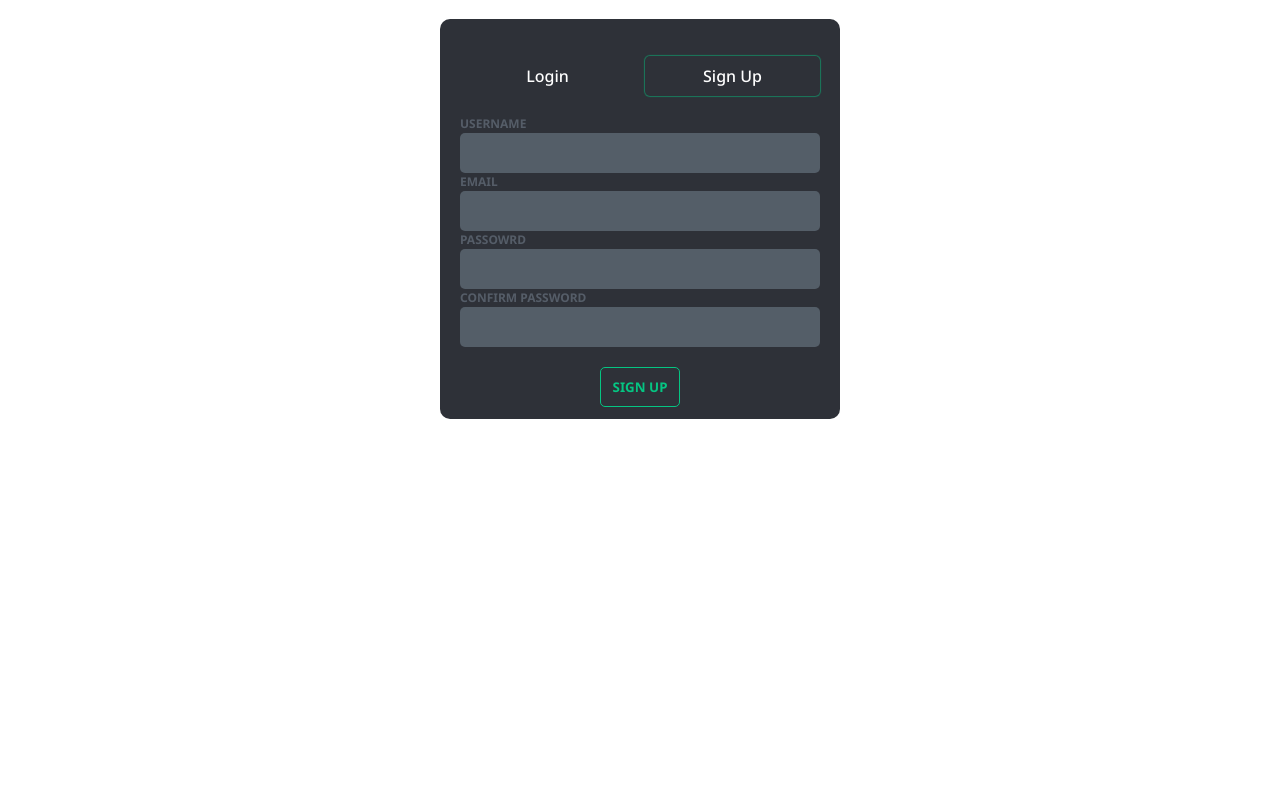
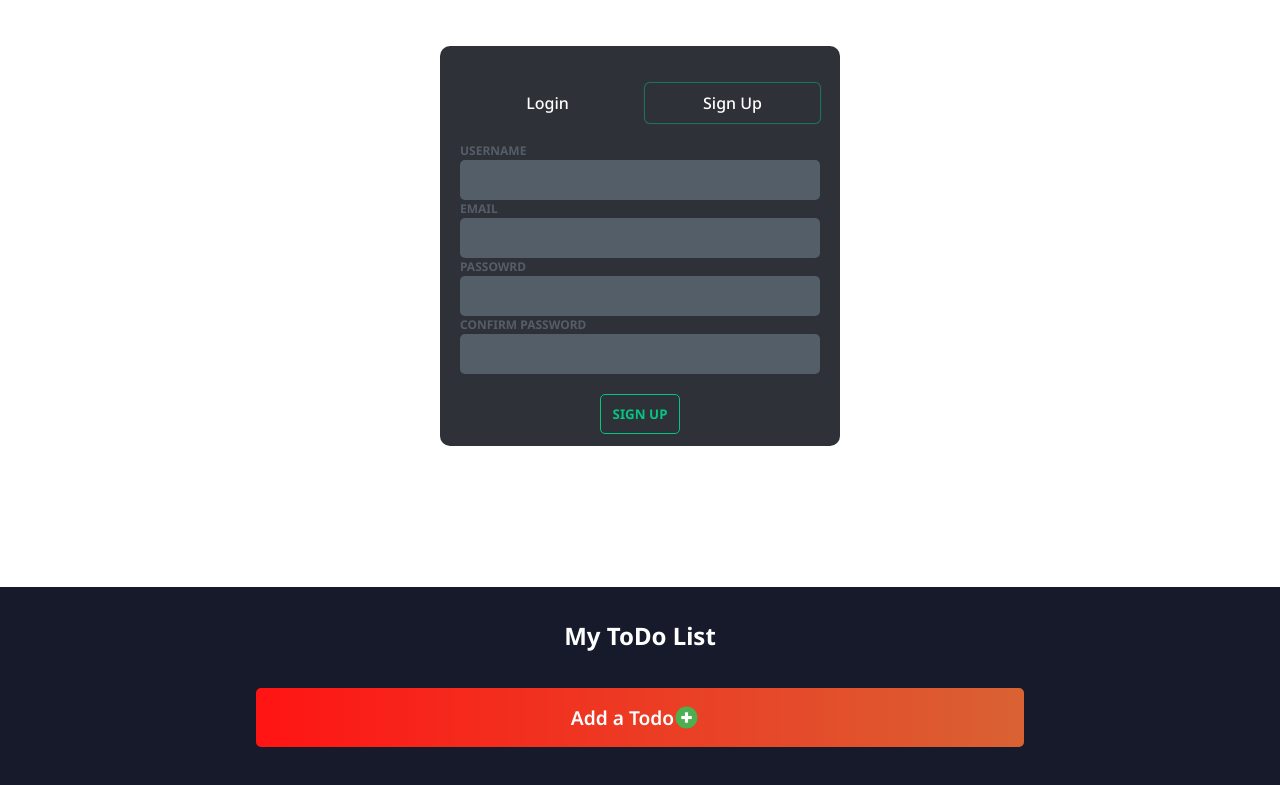
Before and after one commit to agnivg/To-do-list, a React (Create React App) app in the folder frontend/: page / in a window 1280 px wide. Shown: the part 213-998 px from the top of the page. Before the commit the page ends 800 px from the top, so only its background shows below. Built offline with nearby package versions, Linux system fonts and the light colour scheme.

Commit message:
Basic structure of the TODO App along  with Delete and Strike through feature

```diff
--- a/frontend/package.json
+++ b/frontend/package.json
@@ -8,6 +8,7 @@
     "@testing-library/user-event": "^13.5.0",
     "react": "^18.2.0",
     "react-dom": "^18.2.0",
+    "react-icons": "^4.7.1",
     "react-router-dom": "^6.7.0",
     "react-scripts": "5.0.1",
     "web-vitals": "^2.1.4"
--- a/frontend/src/App.css
+++ b/frontend/src/App.css
@@ -1,3 +1,151 @@
-*{
+
+* {
+    box-sizing: border-box;
     margin: 0;
-}
+    padding: 0;
+    font-family: 'Trebuchet MS', 'Lucida Sans Unicode', 'Lucida Grande',
+      'Lucida Sans', Arial, sans-serif;
+  }
+
+
+  .todo-app {
+    display: flex;
+    flex-direction: column;
+    justify-content: start;
+
+    min-height: 100vh;
+    background: #161a2b;
+    text-align: center;
+
+
+    padding-bottom: 32px;
+  }
+
+  h1 {
+    margin: 32px 0;
+    color: #fff;
+    font-size: 24px;
+  }
+
+  .complete {
+    text-decoration: line-through;
+    /* opacity: 0.4; */
+  }
+
+  .todo-form {
+    margin-bottom: 32px;
+  }
+
+  .todo-input {
+    display: flex;
+    justify-content: center;
+    align-items: center;
+    margin: 4px auto;
+    color: #fff;
+    font-weight: 600;
+   font-size: larger;
+    background: linear-gradient(
+      90deg,
+      rgb(255, 20, 20) 0%,
+      rgb(217, 98, 51) 100%
+    );
+
+    padding: 16px;
+    border-radius: 5px;
+    width: 60%;
+    cursor: pointer;
+  }
+
+  .todo-input::placeholder {
+    color: #e2e2e2;
+  }
+
+  .todo-button {
+   display: flex;
+    font-size: 25px;
+
+    cursor: pointer;
+    margin-right: 10px;
+    color: #fff;
+  }
+
+  .todo-input.edit {
+    border: 2px solid #149fff;
+  }
+
+  .todo-button.edit {
+    background: linear-gradient(
+      90deg,
+      rgba(20, 159, 255, 1) 0%,
+      rgba(17, 122, 255, 1) 100%
+    );
+    padding: 16px 22px;
+  }
+
+  .todo-container {
+    display: flex;
+    flex-direction: row;
+    position: relative;
+  }
+
+  .todo-row {
+     display:flex;
+    justify-content:space-between;
+    align-items:flex-start;
+    margin: 4px auto;
+    color: #fff;
+    background: linear-gradient(
+      90deg,
+      rgb(20, 255, 24) 0%,
+      rgb(17, 255, 84) 100%
+    );
+
+    padding: 16px;
+    border-radius: 5px;
+    width: 90%;
+  }
+
+  .todo-row:nth-child(4n + 1) {
+    background: linear-gradient(
+      90deg,
+      rgba(93, 12, 255, 1) 0%,
+      rgba(155, 0, 250, 1) 100%
+    );
+  }
+
+  .todo-row:nth-child(4n + 2) {
+    background: linear-gradient(
+      90deg,
+      rgb(239, 124, 8) 0%,
+      rgb(246, 250, 0) 100%
+    );
+  }
+
+  .todo-row:nth-child(4n + 3) {
+    background: linear-gradient(
+      90deg,
+      rgba(20, 159, 255, 1) 0%,
+      rgba(17, 122, 255, 1) 100%
+    );
+  }
+
+  .icons {
+    display: flex;
+    align-items: center;
+    font-size: 24px;
+    cursor: pointer;
+  }
+
+  .delete-icon {
+    margin-right: 5px;
+    color: #fff;
+  }
+
+  .edit-icon {
+    color: #fff;
+  }
+
+  .tick-icon {
+    margin-right: 5px;
+    color: #fff;
+  }
--- a/frontend/src/App.js
+++ b/frontend/src/App.js
@@ -1,16 +1,20 @@
 import React from 'react'
 import LoginSignup from './pages/user/LoginSignup/LoginSignup';
 import Navbar from './components/Navbar/Navbar'
+import TodoList from "./components/ToDos/TodoList";
 import './App.css'
 
 function App() {
   console.log('App component is rendered')
   return (
     <>
-      <div className="App">
+       <div className="App">
       <Navbar/>
       <LoginSignup />
       </div>
+       <div className='todo-app'>
+      <TodoList />
+    </div>
     </>
   )
 }
--- /dev/null
+++ b/frontend/src/components/ToDos/Todo.js
@@ -0,0 +1,34 @@
+import React from 'react';
+
+import {  RiDeleteBin6Line } from 'react-icons/ri';
+import { TiEdit } from 'react-icons/ti';
+import { TbCheck } from "react-icons/tb";
+
+const Todo = ({ todos, completeTodo, removeTodo, updateTodo }) => {
+
+
+
+  return todos.map((todo, index) => (
+    <div
+      className={todo.isComplete ? 'todo-row complete' : 'todo-row'}
+      key={index}
+    >
+      <div >
+        <h1>{todo.text}</h1>
+        {todo.desc}
+      </div>
+      <div className='icons'>
+        <TbCheck title='Complete' className='tick-icon' key={todo.id} onClick={() => completeTodo(todo.id)}/>
+        <RiDeleteBin6Line title='Delete'
+          onClick={() => removeTodo(todo.id)}
+          className='delete-icon'
+        />
+        <TiEdit  title='Edit' className='edit-icon'
+        />
+
+      </div>
+    </div>
+  ));
+};
+
+export default Todo;
--- /dev/null
+++ b/frontend/src/components/ToDos/TodoForm.js
@@ -0,0 +1,105 @@
+import React, { useState, useEffect, useRef } from 'react';
+import { FcPlus } from "react-icons/fc";
+
+function TodoForm(props) {
+  const [input1, setInput1] = useState(props.edit ? props.edit.value : '');
+  const [input2, setInput2] = useState(props.edit ? props.edit.value : '');
+  const [input3, setInput3] = useState(props.edit ? props.edit.value : '');
+  const [input4, setInput4] = useState(props.edit ? props.edit.value : '');
+  const [isOpen, setIsOpen] = useState(false);
+  const inputRef = useRef(null);
+
+  useEffect(() => {
+    inputRef.current.focus();
+  });
+
+  const handleChange1 = e => {
+    setInput1(e.target.value);
+  };
+  const handleChange2 = e => {
+    setInput2(e.target.value);
+  };
+  const handleChange3 = e => {
+    setInput3(e.target.value);
+  };
+  const handleChange4 = e => {
+    setInput4(e.target.value);
+  };
+  const handleSubmit = e => {
+    e.preventDefault();
+    setIsOpen(false)
+    props.onSubmit({
+      id: Math.floor(Math.random() * 10000),
+      text: input1,
+      desc:input2,
+      type:input3,
+      date:input4
+    });
+    setInput1('');
+  };
+
+  const styles = {
+    modalContainer: {
+      position: 'fixed',
+      top: 0,
+      left: 0,
+      width: '100%',
+      height: '100%',
+      backgroundColor: 'rgba(0,0,0,0.4)',
+      display: 'flex',
+      justifyContent: 'center',
+      alignItems: 'center',
+    },
+    modalContent: {
+      backgroundColor: '#E0E0E0',
+      padding: 20,
+      border: '1px solid #888',
+      width: '40%',
+      height: '60%',
+      display: 'flex',
+      flexDirection: 'column',
+      alignItems: 'center',
+    },
+  };
+
+
+
+  return (
+    <form  className='todo-form'>
+       <>
+          <label
+            placeholder='Add a todo'
+
+            name='text'
+            className='todo-input '
+            ref={inputRef}
+            onClick={()=>setIsOpen(true)
+            }
+          >Add a Todo
+          <FcPlus  className='todo-button '/></label>
+
+          {isOpen && (
+        <div style={styles.modalContainer}>
+          <div style={styles.modalContent}>
+            <h3>Title:</h3>
+            <input type="text" onChange={handleChange1} required/>
+            <h3>Description:</h3>
+            <textarea onChange={handleChange2} required/>
+            <h3 >Type:</h3>
+            <select onChange={handleChange3} required>
+              <option value="team">Team</option>
+              <option value="personal">Personal</option>
+              <option value="professional">Professional</option>
+            </select>
+            <h3>Due Date:</h3>
+            <input type="date" onChange={handleChange4} required/>
+            <button onClick={handleSubmit}>Add</button>
+          </div>
+        </div>
+          )}
+          </>
+    </form>
+  );
+}
+
+export default TodoForm;
--- /dev/null
+++ b/frontend/src/components/ToDos/TodoList.js
@@ -0,0 +1,63 @@
+import React, { useState } from 'react';
+import TodoForm from './TodoForm';
+import Todo from './Todo';
+
+function TodoList() {
+  const [todos, setTodos] = useState([]);
+
+  const addTodo = todo => {
+    console.log(todo.text)
+    console.log(todo.desc)
+    console.log(todo.type)
+    console.log(todo.date)
+    if (!todo.text || /^\s*$/.test(todo.text) || !todo.desc ) {
+      return alert("Title and Description  are compulsory");
+    }
+
+    const newTodos = [todo, ...todos];
+
+    setTodos(newTodos);
+    console.log(...todos);
+  };
+
+  const updateTodo = (todoId, newValue) => {
+    if (!newValue.text || /^\s*$/.test(newValue.text)) {
+      return;
+    }
+
+    setTodos(prev => prev.map(item => (item.id === todoId ? newValue : item)));
+  };
+
+  const removeTodo = id => {
+    const removedArr = [...todos].filter(todo => todo.id !== id);
+
+    setTodos(removedArr);
+  };
+
+  const completeTodo = id => {
+    console.log("here id",id)
+    let updatedTodos = todos.map(todo => {
+      if (todo.id === id) {
+        todo.isComplete = !todo.isComplete;
+      }
+      return todo;
+    });
+    setTodos(updatedTodos);
+  };
+
+  return (
+    <>
+      <h1>My ToDo List</h1>
+      <TodoForm onSubmit={addTodo} />
+      <Todo
+        todos={todos}
+        completeTodo={completeTodo}
+        removeTodo={removeTodo}
+        updateTodo={updateTodo}
+
+      />
+    </>
+  );
+}
+
+export default TodoList;
```
Also changed, not shown: frontend/src/components/ToDos/ToDos.js (deleted), 1 other file (tests, documents, lock files or other folders).
